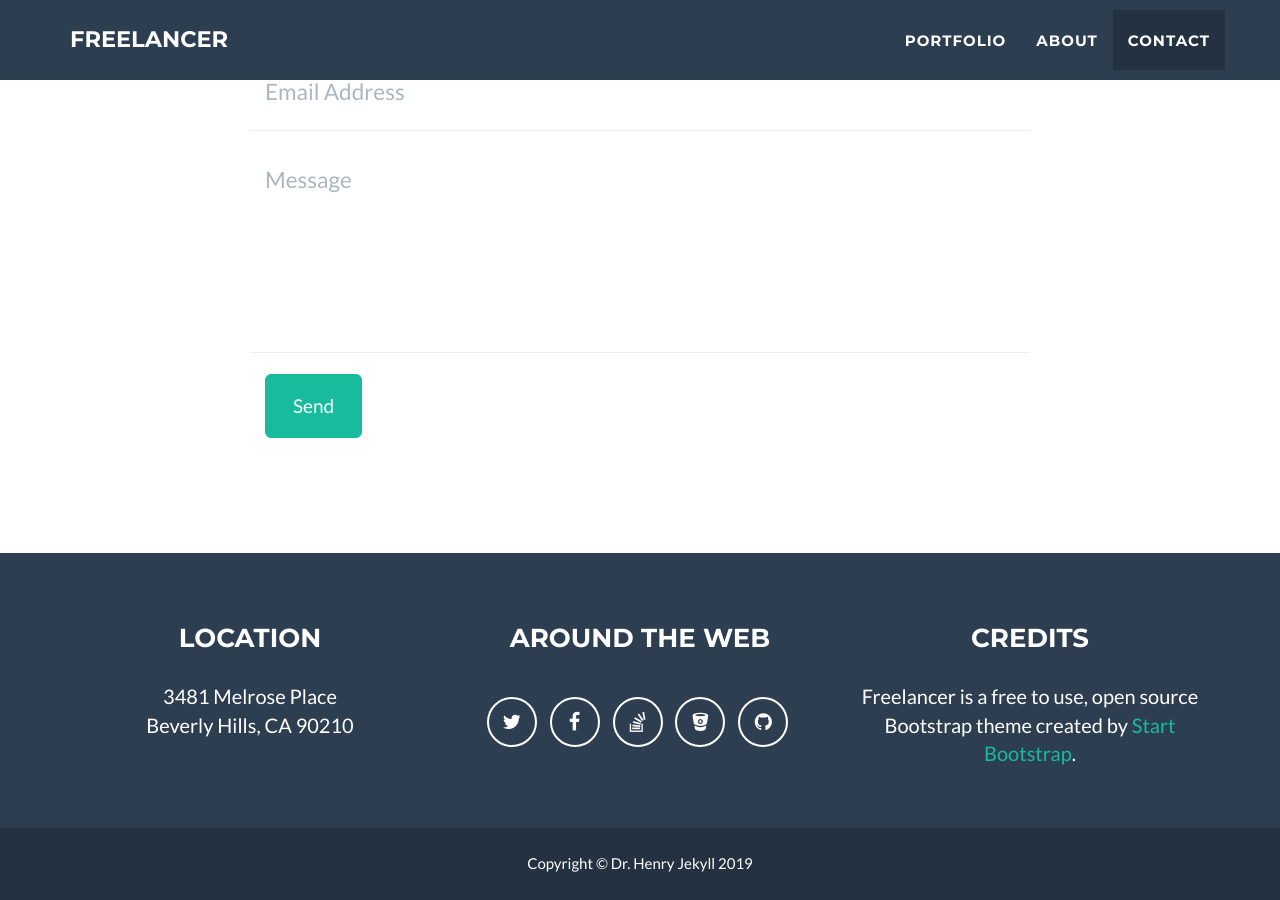
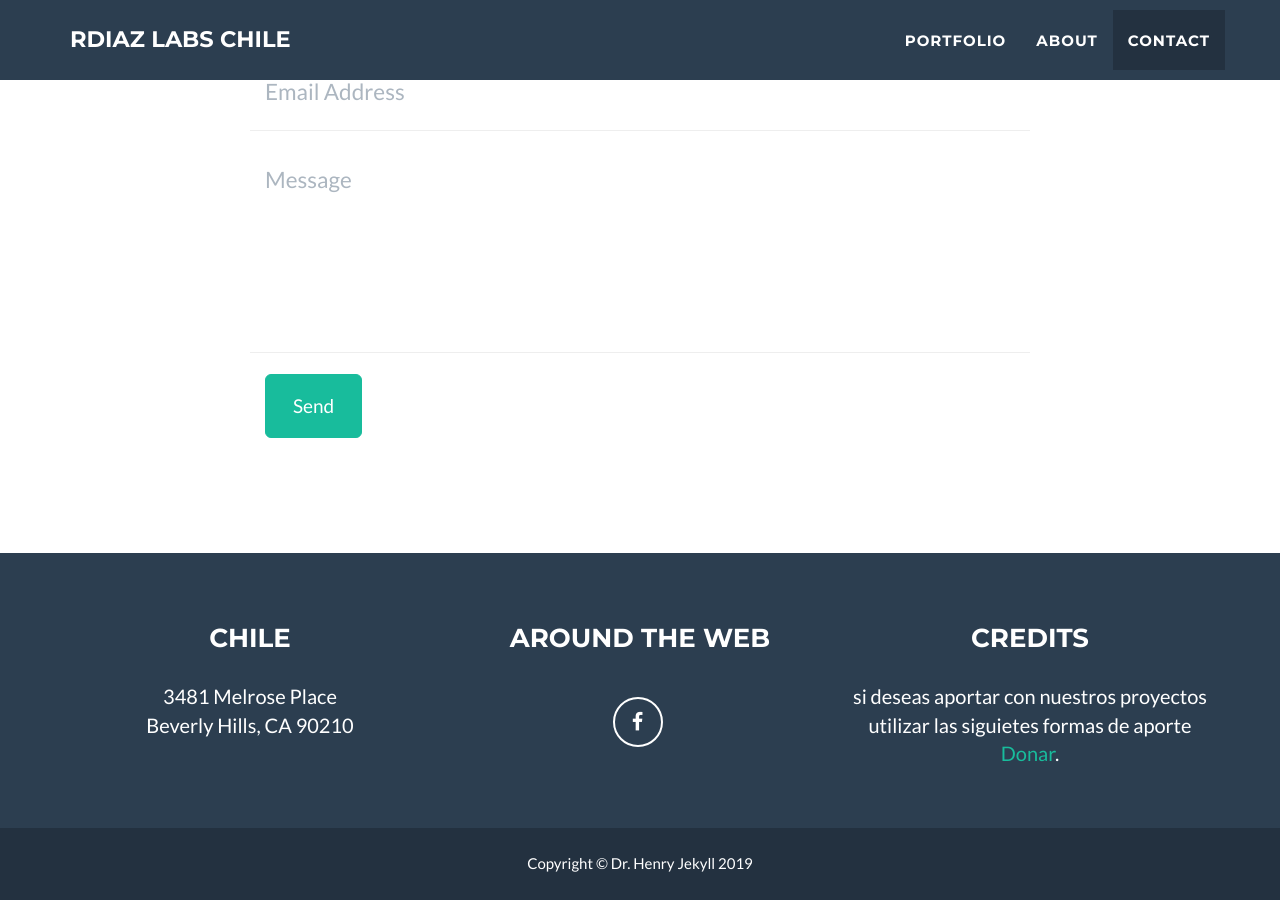
Before and after one commit to rodolfodiazg/rodolfodiazg.github.io, a Jekyll site: the page built from index.html, in a window 1280 px wide and 900 px high, scrolled down 2485 px. Built offline with Jekyll 4.4.1, drawn with Linux system fonts in a browser that asks for light colours; some of the changed text lies outside the part shown.

Commit message:
commit 201911221325

```diff
--- a/_config.yml
+++ b/_config.yml
@@ -1,11 +1,11 @@
 # Site settings
-title: Freelancer
-email: your-email@domain.com
-url: https://example.github.io
+title: Rdiaz Labs Chile
+email: rodolfodiazg@gmail.com
+url: https://rodolfodiazg.github.io/
 description: "Write an awesome description for your new site here. You can edit this line in _config.yml. It will appear in your document head meta (for Google search results) and in your feed.xml site description."
 keywords: "your keywords, separated by commas"
 skills: "Web Developer - Graphic Artist - User Experience Designer"
-meta_author: LastName FirstName
+meta_author: Rodolfo Diaz G.
 
 # Google webmaster tools
 google_verify:
@@ -21,7 +21,7 @@ contact: static
 
 # If you use disqus you need disqus shortname
 # https://help.disqus.com/customer/portal/articles/466208
-disqus_shortname: myshortname
+disqus_shortname: rdiazlabs
 
 # Color settings (hex-codes without the leading hash-tag)
 color:
@@ -33,22 +33,14 @@ color:
 # Footer settings
 footer:
   copyright: Dr. Henry Jekyll
-  location: Location
+  location: Chile
   social: Around the Web
   credits: Credits
 
 # Social networks usernames (many more available: google-plus, flickr, dribbble, pinterest, instagram, tumblr, linkedin, etc.)
 social:
-  - title: twitter
-    url: http://twitter.com/jekyllrb
   - title: facebook
-    url:
-  - title: stack-overflow
-    url: http://stackoverflow.com/questions/tagged/jekyll
-  - title: bitbucket
-    url: http://bitbucket.org/jekyll
-  - title: github
-    url: http://github.com/jekyll
+    url: https://www.facebook.com/rodolfodiazg
 
 # Postal address (add as many lines as necessary)
 address:
@@ -56,7 +48,7 @@ address:
   - line: Beverly Hills, CA 90210
 
 # Credits content
-credits: 'Freelancer is a free to use, open source Bootstrap theme created by <a href="http://startbootstrap.com">Start Bootstrap</a>.'
+credits: 'si deseas aportar con nuestros proyectos utilizar las siguietes formas de aporte <a href="http://paypal.me/RDiaz69">Donar</a>.'
 
 # Build settings
 markdown: kramdown
```
